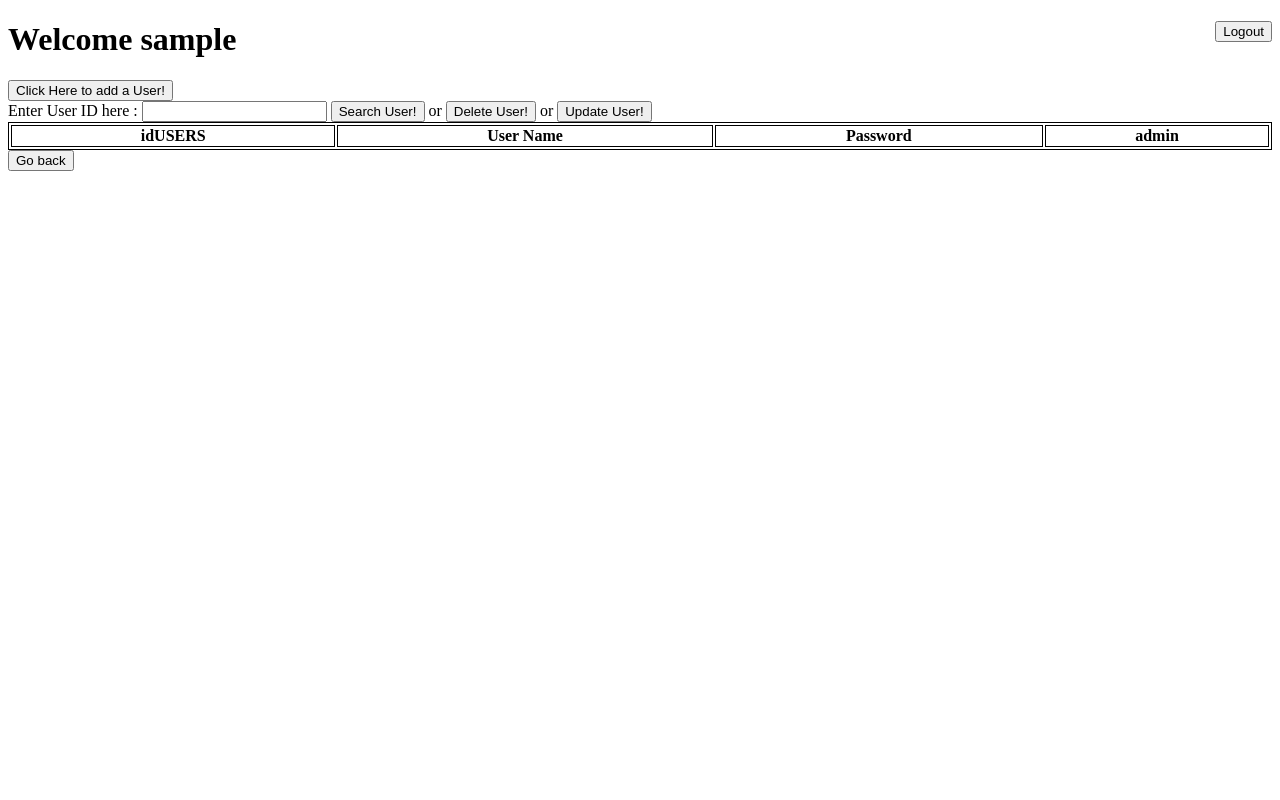
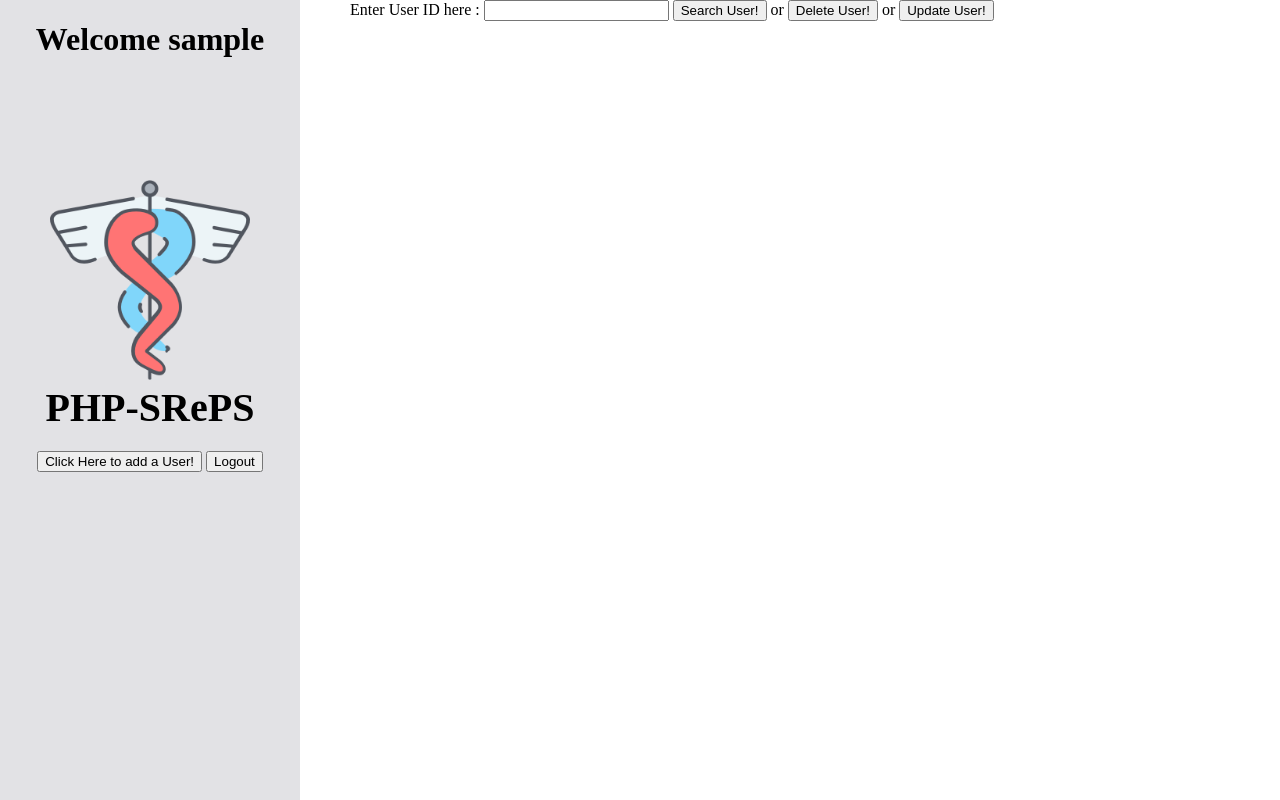
Before and after one commit to MuhammadJack/MuhammadJack.github.io, a PHP site: page /adminpage.php in a window 1280 px wide. Run offline with PHP 8.4, Linux system fonts and the light colour scheme; the visitor is signed in with stand-in values (Sample User, id 1); data that the repository does not hold is empty.

Commit message:
adminpage style and table style change

```diff
--- a/adminpage.php
+++ b/adminpage.php
@@ -6,18 +6,11 @@ session_start();
 <html>
 <head>
 <title>Admin Page</title>
-<style>
-table, th, td {
-  border: 1px solid black;
-}
-</style>
+<link rel="stylesheet" href="style/styles.css" />
 </head>
 <body>
 
-    <div style="float: right;">
-        <button type="button" onclick="location.href='logout.php'">Logout</button>
-    </div>
-
+    <div class="side-bar">
     <?php
 
 
@@ -34,11 +27,14 @@ table, th, td {
     }
     ?>
 
+        <img src="/images/medicine.png" alt="logo" />
+        <div class="side-title">PHP-SRePS</div>
+        <button type="button" onclick="location.href='adduser.php'">Click Here to add a User!</button>
+        <button type="button" onclick="location.href='logout.php'">Logout</button>
+    </div>
 
 
-    <div>
-    <button type="button" onclick="location.href='adduser.php'">Click Here to add a User!</button>
-
+    <div class="main">
     <form action="search_user_process.php" methord="get">
        <lable>Enter User ID here :</lable>
        <input type="text" name="user_ID"/>
@@ -50,17 +46,21 @@ table, th, td {
        <button type="submit" name="update" formaction="update_user.php">Update User!</button>
    </form>
 
+
    </div>
 
 
 
-    <table style="width:100%" >
+    <table>
+        <thead>
             <tr>
                 <th>idUSERS</th>
                 <th>User Name</th>
                 <th>Password</th>
                 <th>admin</th>
             </tr>
+        </thead>
+        <tbody>
             <?php
                 require_once 'userDTO.php';
                 $userdto = new userDTO(null,null,null);
@@ -91,11 +91,12 @@ table, th, td {
 
 
             ?>
+        </tbody>
 
     </table>
 
     <button type="button" onclick="location.href='recordspage.php'">Go back</button>
-
+    </div>
 
 
 
```
Lines whose indentation alone changed are shown as unchanged.
